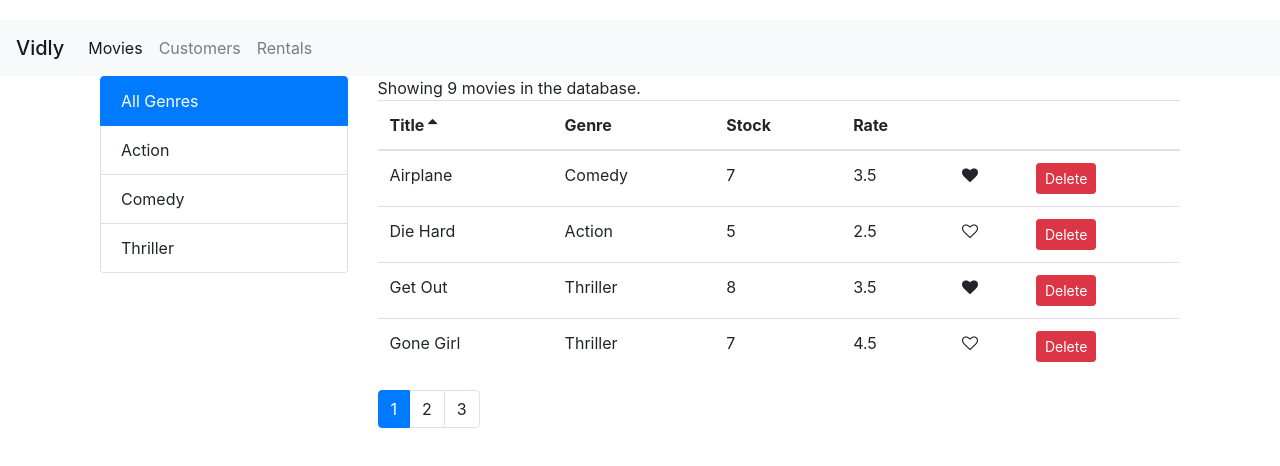
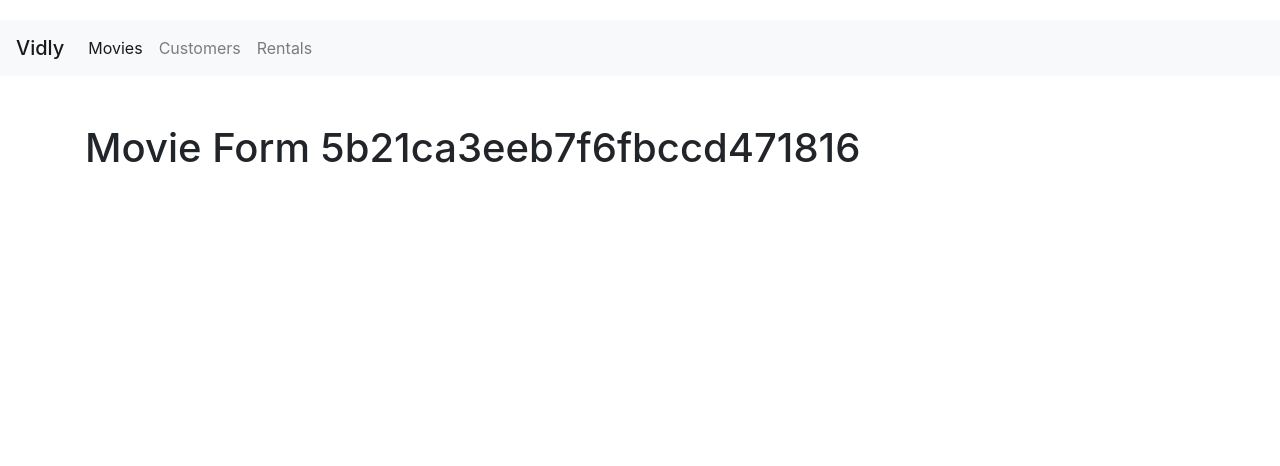
Before and after one commit to dberejno/ReactVidly, a React (Create React App) app: page /movies/5b21ca3eeb7f6fbccd471816 in a window 1280 px wide. Shown: the top 466 px of the page. Built offline with nearby package versions, Linux system fonts and the light colour scheme.

Commit message:
movie links added

```diff
--- a/src/App.js
+++ b/src/App.js
@@ -5,16 +5,17 @@ import Movies from "./components/movies";
 import NavBar from "./components/navbar";
 import Customers from "./components/customers";
 import Rentals from "./components/rentals";
-import Home from "./components/home";
 import NotFound from "./components/notFound";
+import MovieDetails from "./components/movieDetails";
 
 class App extends Component {
   render() {
     return (
       <div>
         <NavBar />
-        <main role="main" className="container">
+        <main role="main" className="container mt-5">
           <Switch>
+            <Route path="/movies/:id" component={MovieDetails} />
             <Route path="/movies" component={Movies} />
             <Route path="/customers" component={Customers} />
             <Route path="/rentals" component={Rentals} />
--- /dev/null
+++ b/src/components/movieDetails.jsx
@@ -0,0 +1,7 @@
+import React from "react";
+
+const MovieDetails = props => {
+  return <h1>Movie Form {props.match.params.id}</h1>;
+};
+
+export default MovieDetails;
--- a/src/components/movies.jsx
+++ b/src/components/movies.jsx
@@ -6,7 +6,6 @@ import { getMovies, deleteMovie } from "../services/fakeMovieService";
 import { getGenres } from "../services/fakeGenreService";
 import { paginate } from "../utils/paginate";
 import _ from "lodash";
-import { Link } from "react-router-dom";
 
 class Movies extends Component {
   state = {
@@ -18,13 +17,8 @@ class Movies extends Component {
     sortColumn: { path: "title", order: "asc" }
   };
 
-  getMovieLink(movie) {
-    return <Link to={"/movies/" + movie._id}>movie.title</Link>;
-  }
-
   componentDidMount() {
     var movies = getMovies();
-
     const selectedGenre = { _id: "0", name: "All Genres" };
     const genres = [selectedGenre, ...getGenres()];
     this.setState({ movies, selectedGenre, genres });
--- a/src/components/moviesTable.jsx
+++ b/src/components/moviesTable.jsx
@@ -1,10 +1,16 @@
 import React, { Component } from "react";
 import Like from "./common/like";
 import Table from "./common/table";
+import { Link } from "react-router-dom";
 
 class MoviesTable extends Component {
   columns = [
-    { path: "title", label: "Title" },
+    //{ path: "title", label: "Title" },
+    {
+      key: "title",
+      label: "Title",
+      content: movie => <Link to={"/movies/" + movie._id}>{movie.title}</Link>
+    },
     { path: "genre.name", label: "Genre" },
     { path: "numberInStock", label: "Stock" },
     { path: "dailyRentalRate", label: "Rate" },
@@ -27,6 +33,10 @@ class MoviesTable extends Component {
     }
   ];
 
+  getMovieLink(movie) {
+    return <Link to={"/movies/" + movie._id}>{movie.title}</Link>;
+  }
+
   render() {
     const { movies, onSort, sortColumn } = this.props;
 
```
